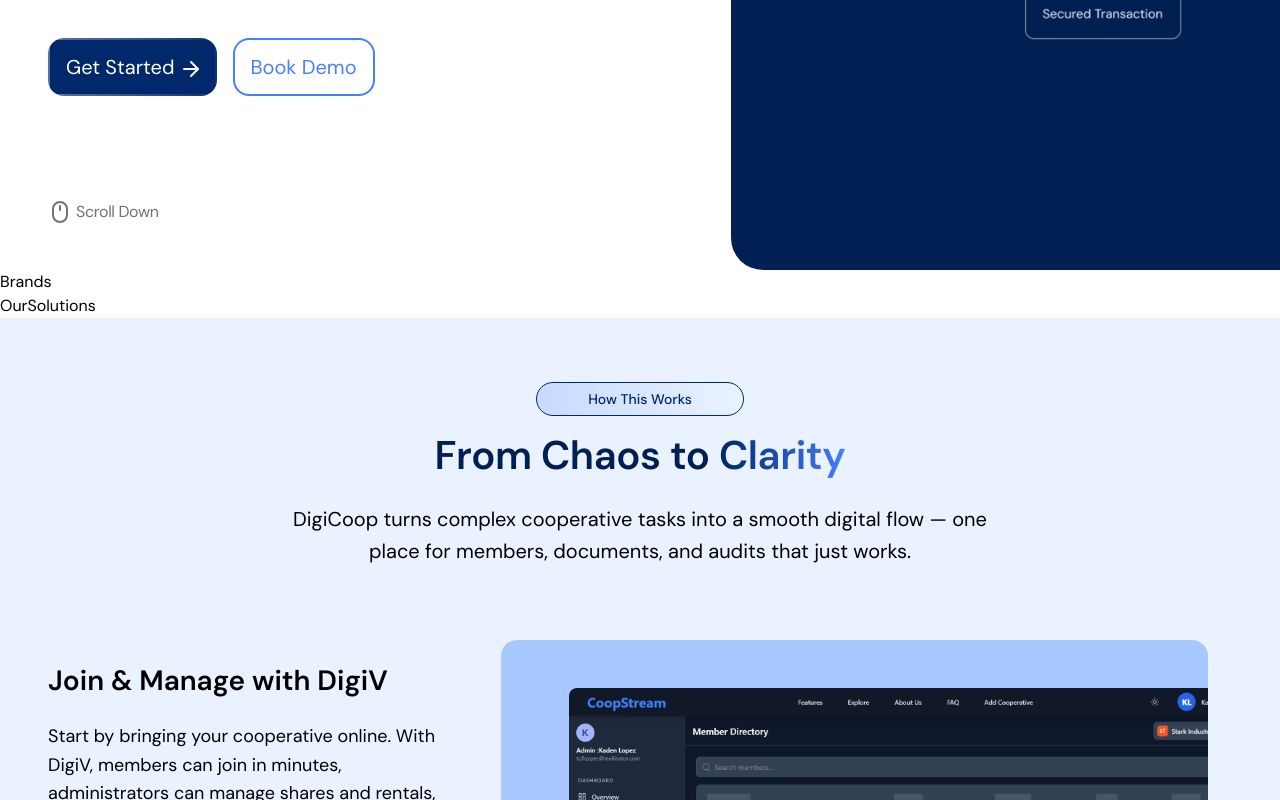
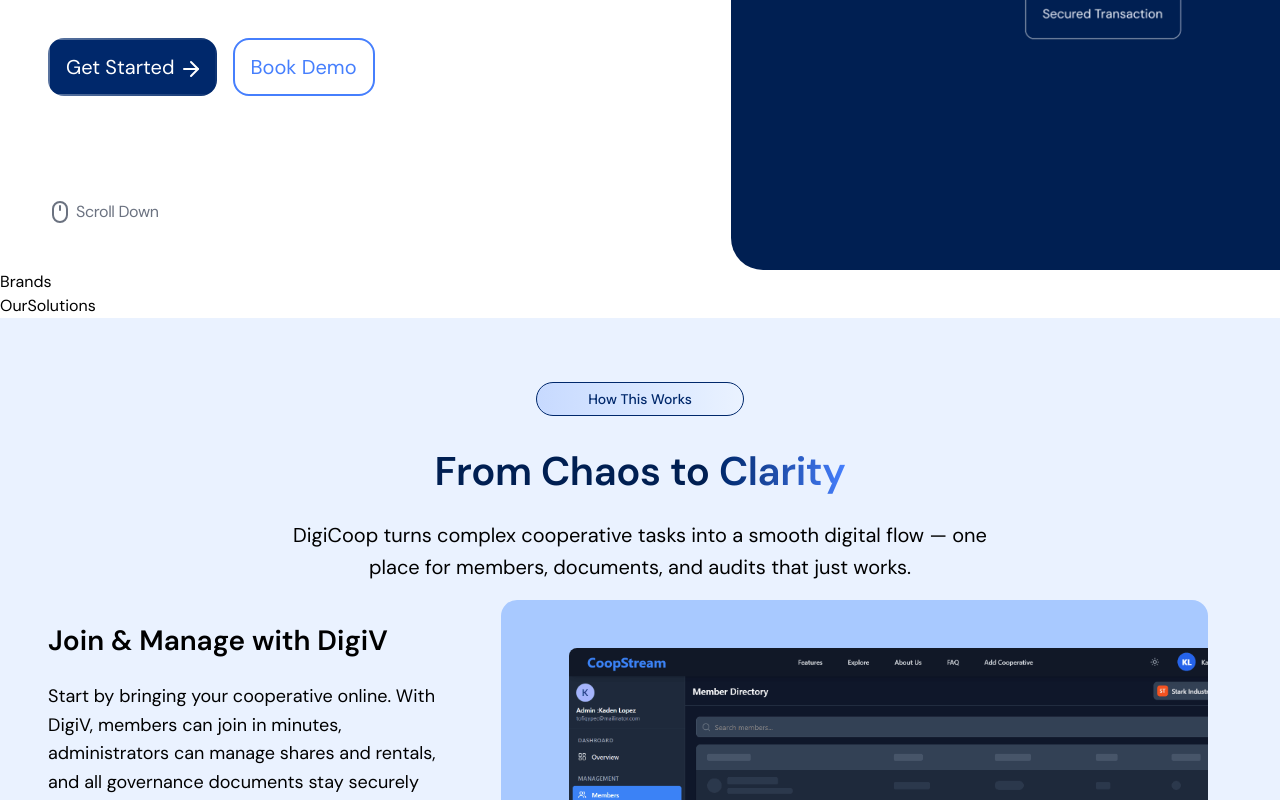
Before and after one commit to Auricmondal/Digicoop, a React (Vite) app in the folder client/: page / in a window 1280 px wide. Shown: the part 514-1314 px from the top of the page. Built offline with nearby package versions, Linux system fonts and the light colour scheme.

Commit message:
fix:BadgeSpacing

```diff
--- a/client/src/components/sections/HowThisWorks.jsx
+++ b/client/src/components/sections/HowThisWorks.jsx
@@ -38,13 +38,15 @@ const HowThisWorks = () => {
 
       <div className="max-w-[1460px] mx-auto">
         {/* Section Header */}
-        <div className="text-center mb-14">
+        <div className="flex flex-col justify-center text-center gap-4">
           {/* Pill with gradient border */}
-          <GradientBadge text={"How This Works"} />
+          <span>
+            <GradientBadge text={"How This Works"} />
+          </span>
 
           {/* Header content container with responsive sizing */}
           <div className="w-full max-w-[90%] sm:max-w-[600px] lg:max-w-[724px] h-auto lg:h-[168px] mx-auto flex flex-col justify-center gap-2 lg:gap-[10px] opacity-100">
-            <h2 className="text-[1.5rem] sm:text-[2rem] lg:text-[2.5rem] font-semibold leading-[1.1] tracking-[-0.01em] text-primary-dark mb-4">
+            <h2 className="text-[1.5rem] sm:text-[2rem] lg:text-[2.5rem] font-semibold leading-[1.1] tracking-[-0.01em] text-primary-dark mb-4 ">
               {/* ^ Primary Dark #001F52 */}
               From Chaos to{" "}
               <span className="text-[1.5rem] sm:text-[2rem] lg:text-[2.5rem] font-semibold leading-[1.1] tracking-[-0.01em] bg-gradient-to-r from-primary to-dark-tint bg-clip-text text-transparent">
```
